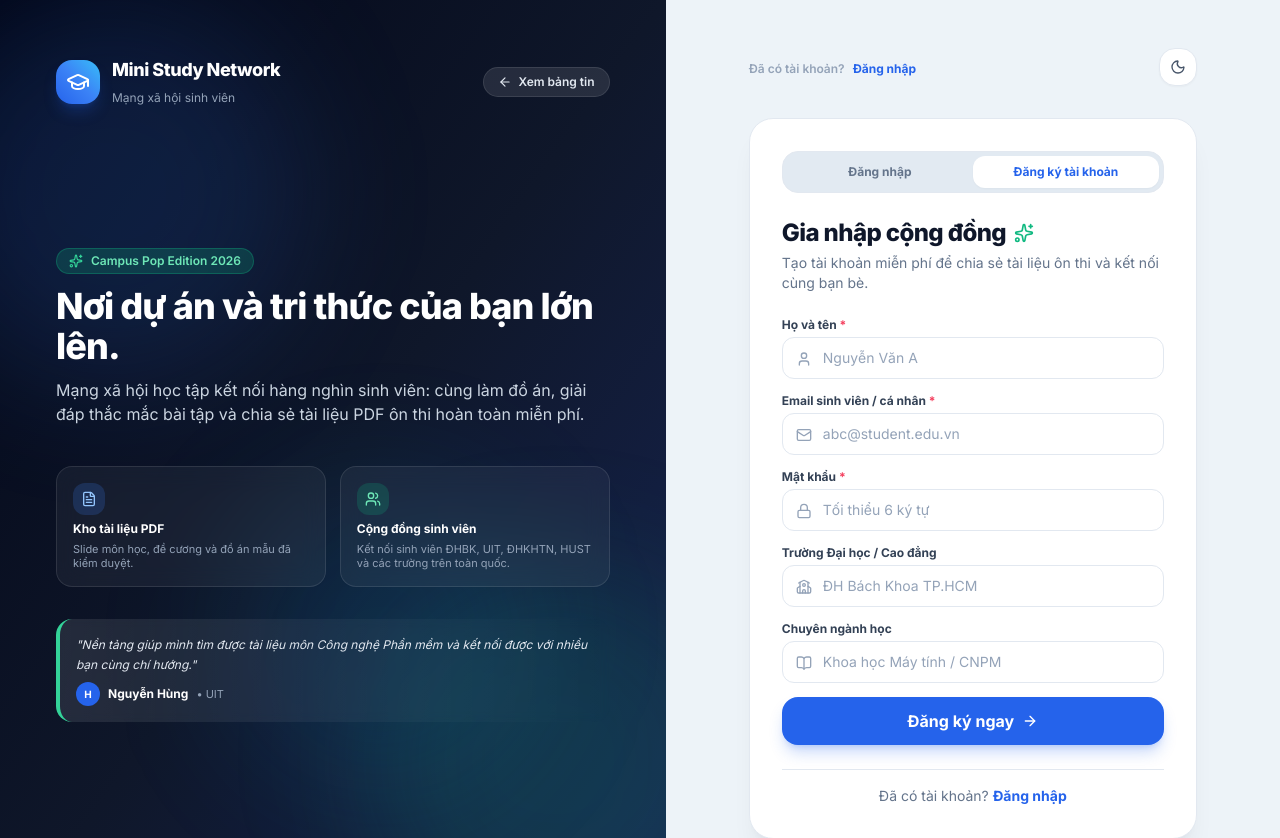
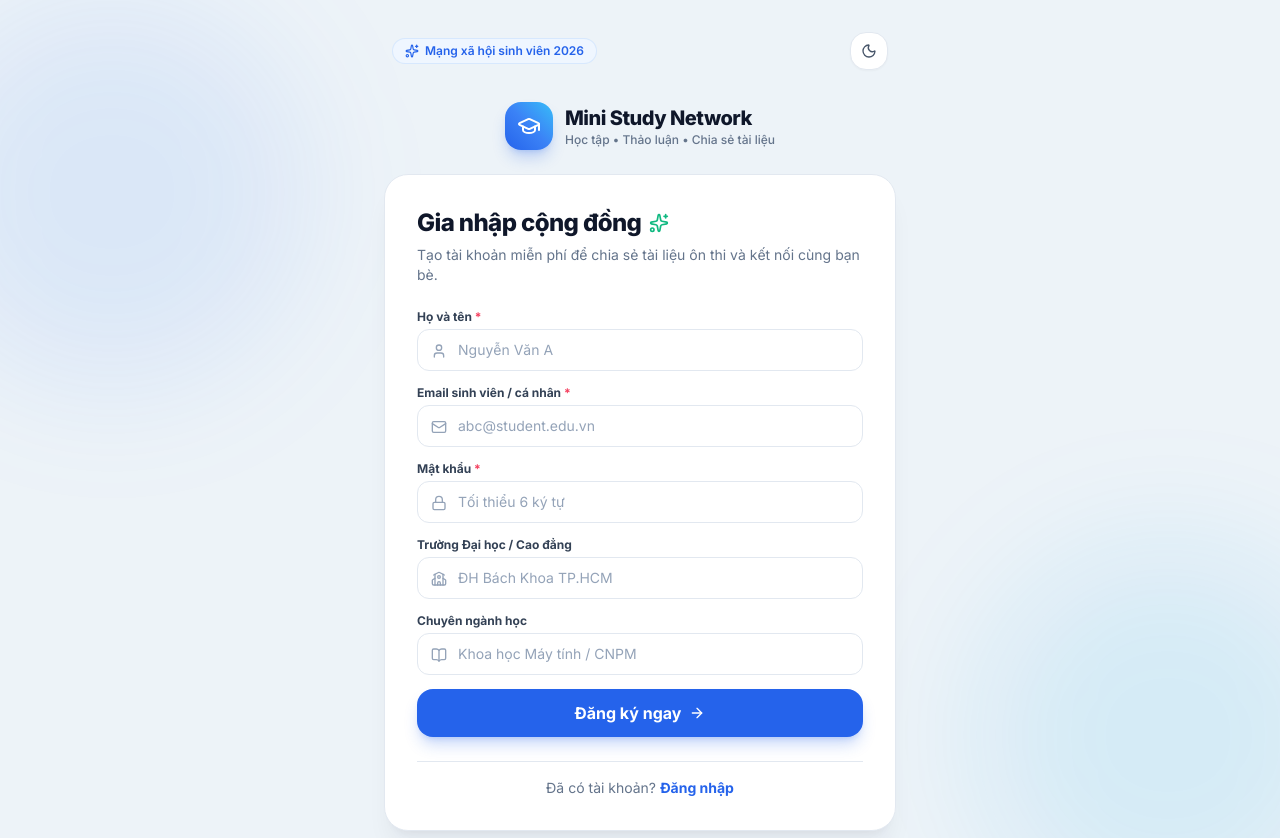
Before and after one commit to HungNDk4/CNPM-MXH-SV, a React (Vite) app in the folder client/: page /register in a window 1280 px wide. Shown: the top 838 px of the page. Built offline with nearby package versions, Linux system fonts and the light colour scheme.

Commit message:
fix(auth): separate login seamless background canvas from classic centered register form, remove redundant text

```diff
--- a/client/src/layouts/AuthLayout.jsx
+++ b/client/src/layouts/AuthLayout.jsx
@@ -16,18 +16,20 @@ export default function AuthLayout() {
   const location = useLocation()
   const isLogin = location.pathname.includes('/login')
 
+  // ═════════════════════════════════════════════════════════════════
+  // 1. TRANG ĐĂNG NHẬP: SPLIT SCREEN SHOWCASE + FORM TRÀN CHÌM VÀO NỀN
+  // ═════════════════════════════════════════════════════════════════
+  if (isLogin) {
     return (
       <div className="min-h-screen bg-surface flex flex-col lg:flex-row relative">
-      {/* ══════════════════════════════════════════════════
-          CỘT TRÁI (DESKTOP SHOWCASE - CẢM HỨNG GROVELYN)
-          ══════════════════════════════════════════════════ */}
+        {/* CỘT TRÁI (DESKTOP SHOWCASE NGHỆ THUẬT) */}
         <div className="hidden lg:flex lg:w-1/2 xl:w-[52%] flex-col justify-between p-10 xl:p-14 bg-gradient-to-br from-slate-950 via-slate-900 to-blue-950 text-white relative overflow-hidden select-none">
-        {/* Glowing Background Mesh & Organic Blobs */}
+          {/* Ambient Glows */}
           <div className="absolute top-0 -left-20 w-96 h-96 bg-primary-500/15 rounded-full blur-3xl pointer-events-none" />
           <div className="absolute bottom-0 -right-20 w-96 h-96 bg-emerald-500/15 rounded-full blur-3xl pointer-events-none" />
           <div className="absolute top-1/2 left-1/3 w-80 h-80 bg-sky-500/10 rounded-full blur-3xl pointer-events-none" />
 
-        {/* Top Header: Brand + Back to Guest Feed */}
+          {/* Top Brand & Back to feed */}
           <div className="flex items-center justify-between relative z-10">
             <Link to="/" className="flex items-center gap-3 group">
               <div className="w-11 h-11 rounded-2xl bg-gradient-to-tr from-blue-600 via-blue-500 to-sky-400 flex items-center justify-center shadow-lg shadow-primary/25 text-white transition-transform group-hover:scale-105 duration-200">
@@ -50,7 +52,7 @@ export default function AuthLayout() {
             </Link>
           </div>
 
-        {/* Center Content: Headline & Campus Bento Showcase */}
+          {/* Center Showcase */}
           <div className="space-y-8 my-auto py-10 relative z-10 max-w-xl">
             <div className="space-y-3">
               <div className="inline-flex items-center gap-2 px-3 py-1 rounded-full text-xs font-semibold bg-emerald-500/20 text-emerald-300 border border-emerald-500/30">
@@ -65,7 +67,7 @@ export default function AuthLayout() {
               </p>
             </div>
 
-          {/* Bento Showcase Grid */}
+            {/* Bento Highlights */}
             <div className="grid grid-cols-2 gap-3.5 pt-2">
               <div className="p-4 rounded-2xl bg-white/5 border border-white/10 backdrop-blur-md space-y-1.5 hover:bg-white/10 transition-colors">
                 <div className="w-8 h-8 rounded-xl bg-primary-500/20 flex items-center justify-center text-primary-300">
@@ -88,7 +90,7 @@ export default function AuthLayout() {
               </div>
             </div>
 
-          {/* Mini Student Testimonial */}
+            {/* Testimonial */}
             <div className="p-4 rounded-2xl bg-gradient-to-r from-white/10 to-transparent border-l-4 border-emerald-400 backdrop-blur-sm">
               <p className="text-xs text-slate-200 italic leading-relaxed">
                 "Nền tảng giúp mình tìm được tài liệu môn Công nghệ Phần mềm và kết nối được với nhiều bạn cùng chí hướng."
@@ -116,13 +118,10 @@ export default function AuthLayout() {
           </div>
         </div>
 
-      {/* ══════════════════════════════════════════════════
-          CỘT PHẢI (AUTH FORM CONTAINER)
-          ══════════════════════════════════════════════════ */}
-      <div className="w-full lg:w-1/2 xl:w-[48%] flex flex-col justify-between p-6 sm:p-10 lg:p-12 relative overflow-y-auto">
-        {/* Top Control Bar */}
+        {/* CỘT PHẢI: FORM ĐĂNG NHẬP TRÀN CHÌM VÀO NỀN (KHÔNG CARD HỘP, KHÔNG DƯ CHỮ) */}
+        <div className="w-full lg:w-1/2 xl:w-[48%] flex flex-col justify-between p-6 sm:p-10 lg:p-14 relative overflow-y-auto">
+          {/* Top Control Bar: Logo mobile + Theme Toggle (Không dư chữ) */}
           <div className="flex items-center justify-between w-full max-w-md mx-auto">
-          {/* Mobile Logo */}
             <Link to="/" className="lg:hidden flex items-center gap-2.5">
               <div className="w-9 h-9 rounded-xl bg-gradient-to-tr from-blue-600 to-sky-500 flex items-center justify-center text-white shadow-md">
                 <GraduationCap className="w-5 h-5" />
@@ -132,19 +131,6 @@ export default function AuthLayout() {
               </span>
             </Link>
 
-          <div className="hidden lg:block">
-            <span className="text-xs font-semibold text-slate-400">
-              {isLogin ? 'Chưa có tài khoản?' : 'Đã có tài khoản?'}
-            </span>
-            <Link
-              to={isLogin ? '/register' : '/login'}
-              className="ml-2 text-xs font-bold text-primary-600 hover:text-primary-700 dark:text-primary-400 hover:underline"
-            >
-              {isLogin ? 'Đăng ký ngay' : 'Đăng nhập'}
-            </Link>
-          </div>
-
-          {/* Theme Switcher Button */}
             <button
               type="button"
               onClick={toggleTheme}
@@ -156,14 +142,12 @@ export default function AuthLayout() {
             </button>
           </div>
 
-        {/* Center Card with Outlet */}
-        <div className="w-full max-w-md mx-auto my-auto py-8">
-          <div className="card shadow-xl shadow-slate-900/5 dark:shadow-black/40 border border-surface-border rounded-3xl p-6 sm:p-8 backdrop-blur-sm animate-slide-up bg-surface-card">
+          {/* Form Container: CHÌM TRỰC TIẾP VÀO NỀN (Không card, không border, không bóng hộp) */}
+          <div className="w-full max-w-md mx-auto my-auto py-8 animate-fade-in">
             <Outlet />
           </div>
-        </div>
 
-        {/* Mobile & Bottom Footer */}
+          {/* Footer */}
           <div className="w-full max-w-md mx-auto text-center py-2 text-xs text-slate-400 dark:text-slate-500">
             Mạng xã hội học tập phi thương mại dành cho sinh viên.
           </div>
@@ -171,3 +155,60 @@ export default function AuthLayout() {
       </div>
     )
   }
+
+  // ═════════════════════════════════════════════════════════════════
+  // 2. TRANG ĐĂNG KÝ: FORM CŨ (CĂN GIỮA MÀN HÌNH, CARD BENTO TẬP TRUNG)
+  // ═════════════════════════════════════════════════════════════════
+  return (
+    <div className="min-h-screen bg-surface flex flex-col justify-between p-4 sm:p-6 relative overflow-hidden">
+      {/* Background Campus Glow blobs */}
+      <div className="absolute top-0 -left-20 w-96 h-96 bg-primary-500/10 rounded-full blur-3xl pointer-events-none" />
+      <div className="absolute bottom-0 -right-20 w-96 h-96 bg-sky-500/10 rounded-full blur-3xl pointer-events-none" />
+
+      {/* Top action bar */}
+      <div className="flex justify-between items-center p-2 max-w-lg w-full mx-auto relative z-10">
+        <div className="flex items-center gap-1.5 px-3 py-1 rounded-full text-xs font-semibold bg-primary-50 dark:bg-primary-950/40 text-primary-600 dark:text-primary-300 border border-primary-200/50">
+          <Sparkles className="w-3.5 h-3.5" />
+          <span>Mạng xã hội sinh viên 2026</span>
+        </div>
+        <button
+          type="button"
+          onClick={toggleTheme}
+          aria-label={theme === 'dark' ? 'Chuyển sang chế độ sáng' : 'Chuyển sang chế độ tối'}
+          className="p-2.5 rounded-2xl text-slate-500 hover:text-slate-900 dark:text-slate-400 dark:hover:text-slate-100 bg-surface-card border border-surface-border hover:bg-surface-muted transition-colors shadow-2xs cursor-pointer"
+          title={theme === 'dark' ? 'Chế độ sáng' : 'Chế độ tối'}
+        >
+          {theme === 'dark' ? <Sun className="w-4 h-4 text-amber-400" /> : <Moon className="w-4 h-4 text-slate-600" />}
+        </button>
+      </div>
+
+      {/* Center Auth Container (Form cũ căn giữa màn hình) */}
+      <div className="w-full max-w-lg mx-auto my-auto relative z-10 py-6">
+        {/* Brand Header */}
+        <div className="text-center mb-6">
+          <Link to="/" className="inline-flex items-center gap-3 group">
+            <div className="w-12 h-12 rounded-2xl bg-gradient-to-tr from-blue-600 via-blue-500 to-sky-400 flex items-center justify-center shadow-lg shadow-primary/25 text-white transition-transform group-hover:scale-105 duration-200">
+              <GraduationCap className="w-6 h-6" />
+            </div>
+            <div className="text-left">
+              <h1 className="font-extrabold text-slate-900 dark:text-slate-100 text-xl tracking-tight flex items-center gap-1.5">
+                Mini Study Network
+              </h1>
+              <p className="text-slate-500 dark:text-slate-400 text-xs font-medium">Học tập • Thảo luận • Chia sẻ tài liệu</p>
+            </div>
+          </Link>
+        </div>
+
+        {/* Auth Bento card */}
+        <div className="card shadow-xl shadow-slate-900/5 dark:shadow-black/40 border border-surface-border rounded-3xl p-6 sm:p-8 backdrop-blur-sm animate-slide-up bg-surface-card">
+          <Outlet />
+        </div>
+      </div>
+
+      {/* Footer */}
+      <div className="text-center py-4 text-xs text-slate-400 dark:text-slate-500 relative z-10">
+        © 2026 Mini Study Network — Campus Pop Edition.
+      </div>
+    </div>
+  )
+}
--- a/client/src/pages/auth/LoginPage.jsx
+++ b/client/src/pages/auth/LoginPage.jsx
@@ -30,33 +30,17 @@ export default function LoginPage() {
 
   return (
     <div className="space-y-6">
-      {/* Top Switcher Tabs (Grovelyn style) */}
-      <div className="flex p-1 bg-surface-muted rounded-2xl border border-surface-border text-xs font-bold">
-        <button
-          type="button"
-          className="flex-1 py-2 text-center rounded-xl bg-surface-card text-primary-600 dark:text-primary-400 shadow-2xs transition-all"
-        >
-          Đăng nhập
-        </button>
-        <Link
-          to="/register"
-          className="flex-1 py-2 text-center rounded-xl text-slate-500 hover:text-slate-900 dark:hover:text-white transition-colors"
-        >
-          Đăng ký tài khoản
-        </Link>
-      </div>
-
-      <div className="space-y-1">
-        <h2 className="text-2xl font-black text-slate-900 dark:text-slate-100 tracking-tight flex items-center gap-2">
-          <span>Chào mừng bạn!</span>
-          <Sparkles className="w-5 h-5 text-amber-500" />
+      <div className="space-y-2">
+        <h2 className="text-3xl font-black text-slate-900 dark:text-white tracking-tight flex items-center gap-2">
+          <span>Đăng nhập</span>
+          <Sparkles className="w-6 h-6 text-amber-500" />
         </h2>
-        <p className="text-slate-500 dark:text-slate-400 text-xs sm:text-sm">
+        <p className="text-slate-600 dark:text-slate-400 text-sm leading-relaxed">
           Đăng nhập vào mạng xã hội học tập để tiếp tục thảo luận và tải tài liệu.
         </p>
       </div>
 
-      <form onSubmit={handleSubmit} className="space-y-4">
+      <form onSubmit={handleSubmit} className="space-y-4 pt-1">
         <div className="space-y-1.5">
           <label htmlFor="email" className="text-xs font-bold text-slate-700 dark:text-slate-300 block">
             Email sinh viên <span className="text-rose-500">*</span>
@@ -69,10 +53,10 @@ export default function LoginPage() {
               value={form.email}
               onChange={handleChange}
               placeholder="ten@student.edu.vn hoặc email cá nhân"
-              className="input pl-10 py-2.5 text-sm"
+              className="w-full bg-white dark:bg-slate-900/90 border border-slate-200/90 dark:border-slate-800 rounded-2xl pl-10 pr-4 py-3 text-sm text-slate-900 dark:text-white placeholder-slate-400 focus:outline-none focus:ring-2 focus:ring-primary-500/30 focus:border-primary-500 shadow-2xs transition-all"
               required
             />
-            <Mail className="w-4 h-4 text-slate-400 absolute left-3.5 top-3.5 pointer-events-none" />
+            <Mail className="w-4 h-4 text-slate-400 absolute left-3.5 top-1/2 -translate-y-1/2 pointer-events-none" />
           </div>
         </div>
 
@@ -90,17 +74,17 @@ export default function LoginPage() {
               value={form.password}
               onChange={handleChange}
               placeholder="••••••••"
-              className="input pl-10 py-2.5 text-sm"
+              className="w-full bg-white dark:bg-slate-900/90 border border-slate-200/90 dark:border-slate-800 rounded-2xl pl-10 pr-4 py-3 text-sm text-slate-900 dark:text-white placeholder-slate-400 focus:outline-none focus:ring-2 focus:ring-primary-500/30 focus:border-primary-500 shadow-2xs transition-all"
               required
             />
-            <Lock className="w-4 h-4 text-slate-400 absolute left-3.5 top-3.5 pointer-events-none" />
+            <Lock className="w-4 h-4 text-slate-400 absolute left-3.5 top-1/2 -translate-y-1/2 pointer-events-none" />
           </div>
         </div>
 
         <button
           type="submit"
           disabled={loading}
-          className="btn-primary w-full mt-2 py-3 inline-flex items-center justify-center gap-2 font-bold shadow-lg shadow-primary/25 rounded-2xl transition-all cursor-pointer"
+          className="btn-primary w-full mt-2 py-3.5 inline-flex items-center justify-center gap-2 font-bold shadow-lg shadow-primary/25 rounded-2xl transition-all cursor-pointer text-sm"
         >
           {loading ? (
             <>
@@ -116,8 +100,8 @@ export default function LoginPage() {
         </button>
       </form>
 
-      <div className="pt-4 border-t border-surface-border text-center">
-        <p className="text-slate-500 dark:text-slate-400 text-xs sm:text-sm">
+      <div className="pt-4 border-t border-slate-200/80 dark:border-slate-800 text-center">
+        <p className="text-slate-600 dark:text-slate-400 text-xs sm:text-sm">
           Chưa có tài khoản?{' '}
           <Link to="/register" className="text-primary-600 dark:text-primary-400 hover:text-primary-700 font-bold hover:underline transition-colors">
             Đăng ký ngay
--- a/client/src/pages/auth/RegisterPage.jsx
+++ b/client/src/pages/auth/RegisterPage.jsx
@@ -39,23 +39,7 @@ export default function RegisterPage() {
 
   return (
     <div className="space-y-6">
-      {/* Top Switcher Tabs (Grovelyn style) */}
-      <div className="flex p-1 bg-surface-muted rounded-2xl border border-surface-border text-xs font-bold">
-        <Link
-          to="/login"
-          className="flex-1 py-2 text-center rounded-xl text-slate-500 hover:text-slate-900 dark:hover:text-white transition-colors"
-        >
-          Đăng nhập
-        </Link>
-        <button
-          type="button"
-          className="flex-1 py-2 text-center rounded-xl bg-surface-card text-primary-600 dark:text-primary-400 shadow-2xs transition-all"
-        >
-          Đăng ký tài khoản
-        </button>
-      </div>
-
-      <div className="space-y-1">
+      <div className="space-y-1.5">
         <h2 className="text-2xl font-black text-slate-900 dark:text-slate-100 tracking-tight flex items-center gap-2">
           <span>Gia nhập cộng đồng</span>
           <Sparkles className="w-5 h-5 text-emerald-500" />
@@ -90,7 +74,7 @@ export default function RegisterPage() {
         <button
           type="submit"
           disabled={loading}
-          className="btn-primary w-full mt-2 py-3 inline-flex items-center justify-center gap-2 font-bold shadow-lg shadow-primary/25 rounded-2xl transition-all cursor-pointer"
+          className="btn-primary w-full mt-3 py-3 inline-flex items-center justify-center gap-2 font-bold shadow-lg shadow-primary/25 rounded-2xl transition-all cursor-pointer"
         >
           {loading ? (
             <>
```
Lines whose indentation alone changed are shown as unchanged.
